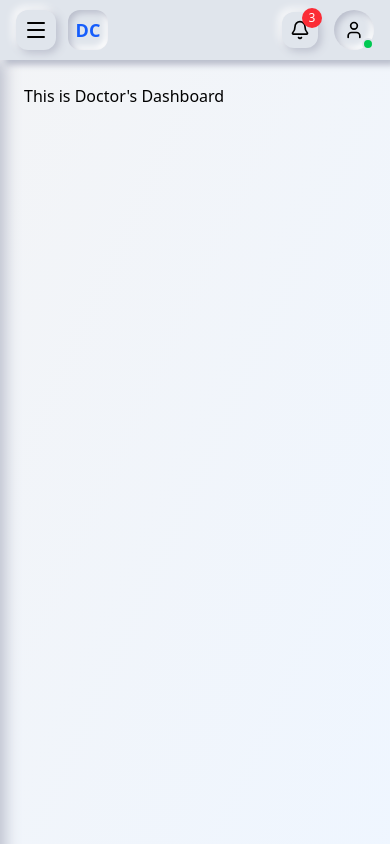
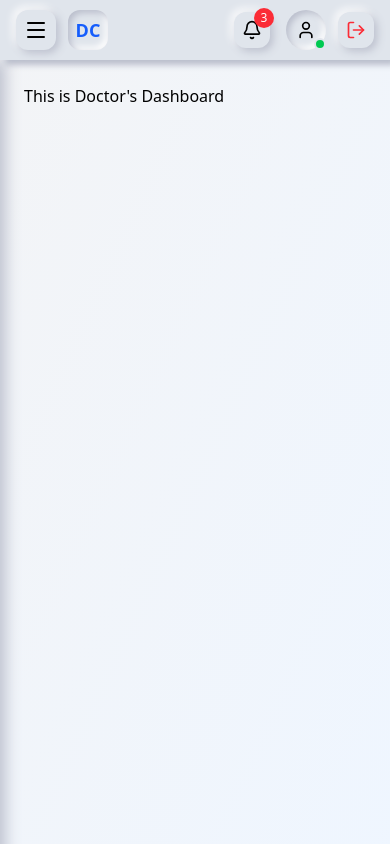
Before and after one commit to mdashraful24/dr-mak-client, a React (Vite) app: page /dashboard in a window 390 px wide. Built offline with nearby package versions, Linux system fonts and the light colour scheme.

Commit message:
added is sidebar open and width

```diff
--- a/src/components/layout/DashboardNavbar.jsx
+++ b/src/components/layout/DashboardNavbar.jsx
@@ -1,6 +1,6 @@
 import { Bell, User, ChevronRight, ChevronLeft, Menu, LogOut } from 'lucide-react';
 
-const DashboardNavbar = ({ isSidebarCollapsed, toggleSidebar, toggleCollapseSidebar }) => {
+const DashboardNavbar = ({ isSidebarCollapsed, toggleSidebar, toggleCollapseSidebar, isSidebarOpen }) => {
     return (
         <nav className="fixed top-0 left-0 right-0 z-50 bg-[#e0e5ec] shadow-[5px_5px_6px_#babecc,-5px_-5px_5px_#ffffff] px-4 py-2.5">
             <div className="flex items-center justify-between">
@@ -51,7 +51,12 @@ const DashboardNavbar = ({ isSidebarCollapsed, toggleSidebar, toggleCollapseSide
 
                         {/* Logout */}
                         {isSidebarCollapsed &&
-                            <button className="p-2 rounded-xl bg-[#e0e5ec] shadow-[3px_3px_8px_#babecc,-3px_-3px_8px_#ffffff] hover:shadow-inner text-red-500 transition duration-200">
+                            <button className="hidden md:block p-2 rounded-xl bg-[#e0e5ec] shadow-[3px_3px_8px_#babecc,-3px_-3px_8px_#ffffff] hover:shadow-inner text-red-500 transition duration-200">
+                                <LogOut size={20} />
+                            </button>
+                        }
+                        {!isSidebarOpen &&
+                            <button className="block md:hidden p-2 rounded-xl bg-[#e0e5ec] shadow-[3px_3px_8px_#babecc,-3px_-3px_8px_#ffffff] hover:shadow-inner text-red-500 transition duration-200">
                                 <LogOut size={20} />
                             </button>
                         }
--- a/src/components/layout/Navbar.jsx
+++ b/src/components/layout/Navbar.jsx
@@ -97,7 +97,7 @@ const Navbar = () => {
             {/* Sidebar */}
             <div
                 ref={sidebarRef}
-                className={`fixed inset-y-0 left-0 z-50 w-72 bg-[#e0e5ec] transform transition-transform duration-300 ease-in-out ${isSidebarOpen ? 'translate-x-0 shadow-[6px_6px_8px_#babecc,-2px_-2px_2px_#ffffff]' : '-translate-x-full'
+                className={`fixed inset-y-0 left-0 z-50 w-64 bg-[#e0e5ec] transform transition-transform duration-300 ease-in-out ${isSidebarOpen ? 'translate-x-0 shadow-[6px_6px_8px_#babecc,-2px_-2px_2px_#ffffff]' : '-translate-x-full'
                     }`}
             >
                 <div className="flex flex-col h-full">
--- a/src/layouts/DashboardLayout.jsx
+++ b/src/layouts/DashboardLayout.jsx
@@ -58,6 +58,7 @@ const DashboardLayout = () => {
             {/* Dashboard Navbar (Fixed top) */}
             <DashboardNavbar
                 isSidebarCollapsed={isSidebarCollapsed}
+                isSidebarOpen={isSidebarOpen}
                 toggleSidebar={toggleSidebar}
                 toggleCollapseSidebar={handleCollapseToggle}
             />
```
